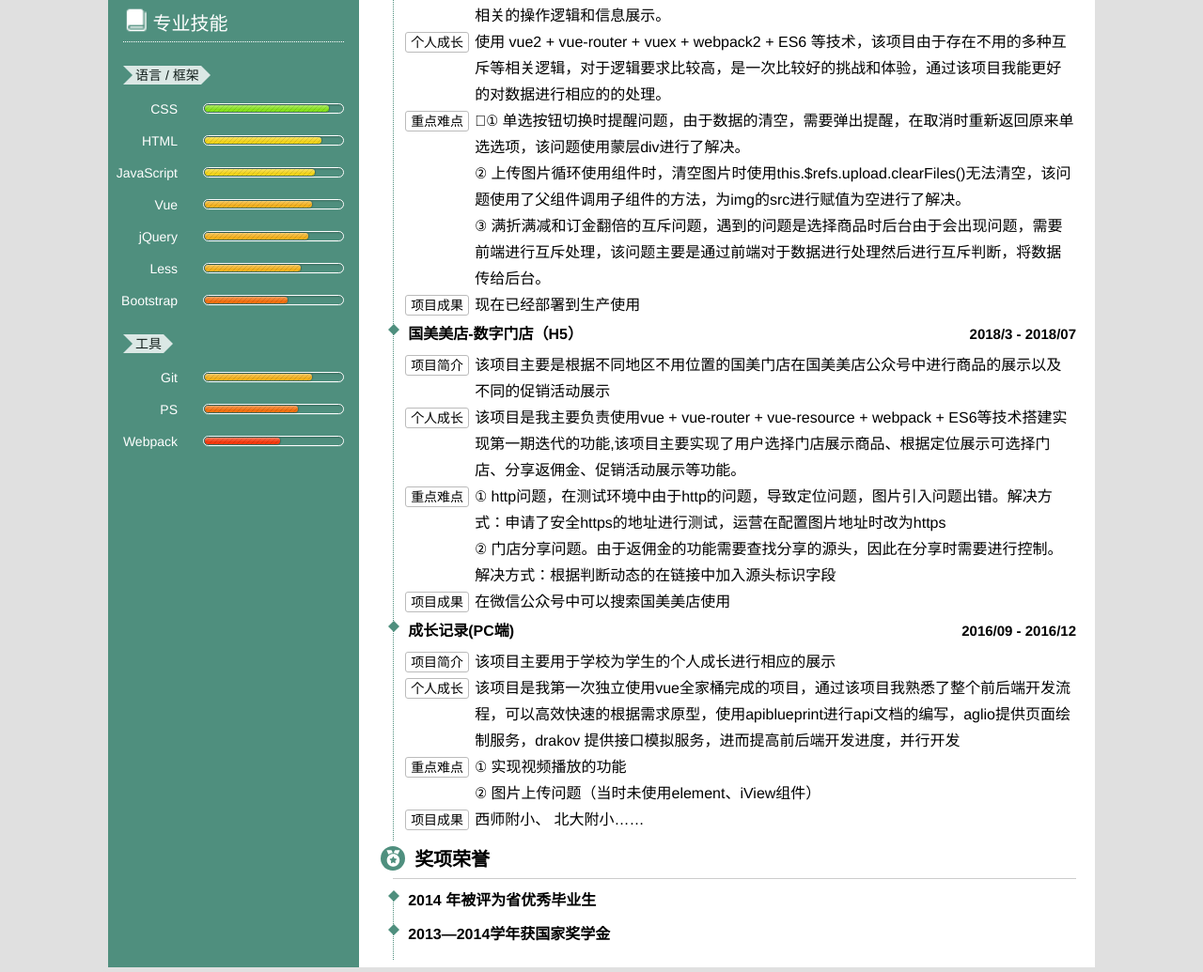
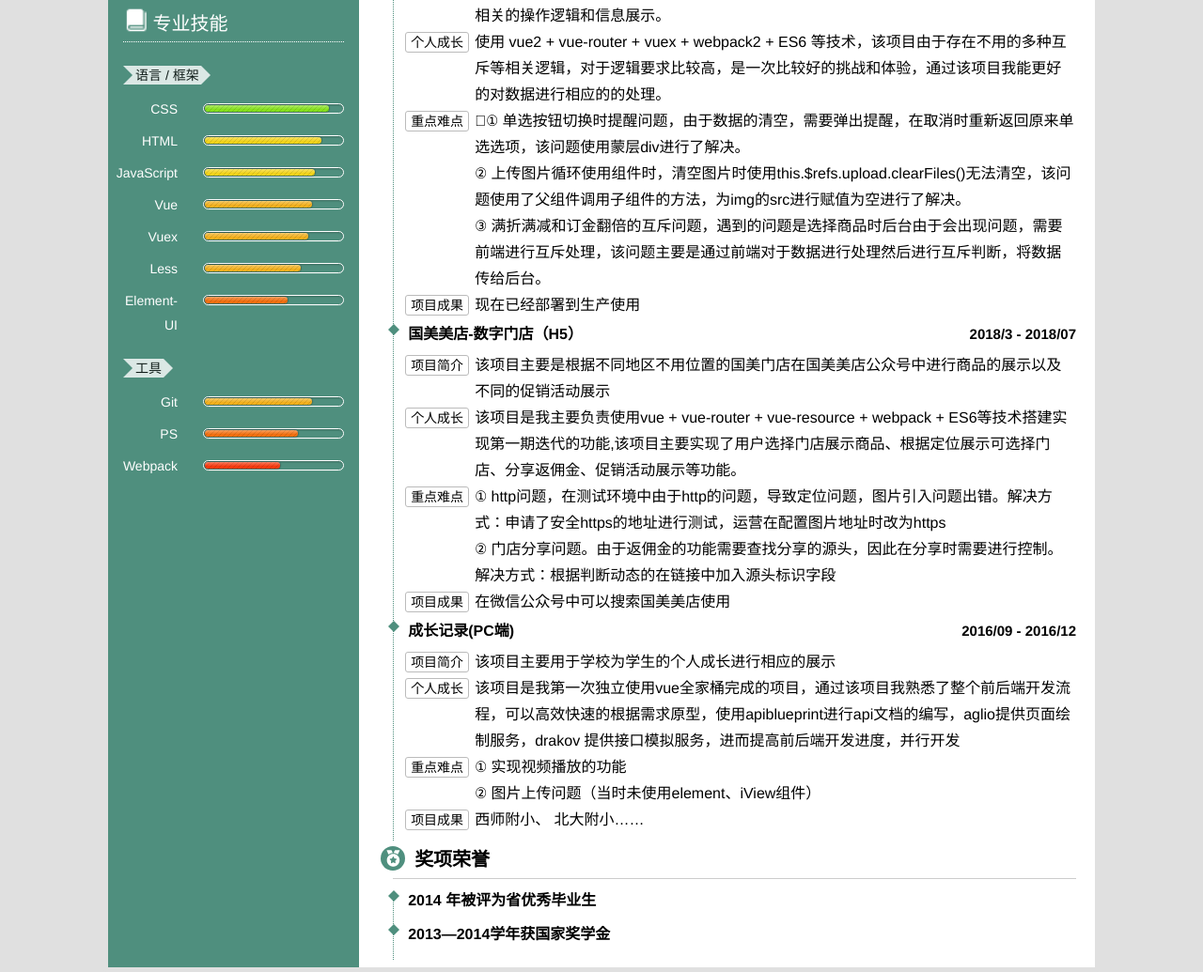
Before and after one commit to slodreamer/resume, a plain HTML site: page index.html in a window 1280 px wide. Shown: the part 767-1802 px from the top of the page at 94% size. Drawn offline with Linux system fonts and the light colour scheme.

Commit message:
feat: 添加技能

```diff
--- a/index.html
+++ b/index.html
@@ -90,7 +90,7 @@
           </div>
           <!-- jQuery -->
           <div class="re-progress progress-jquery clearfix">
-            <span class="fl">jQuery</span>
+            <span class="fl">Vuex</span>
             <div class="progress fr" title="75%">
               <div class="progress-bar"></div>
             </div>
@@ -104,7 +104,7 @@
           </div>
           <!-- Bootstrap -->
           <div class="re-progress progress-bootstrap clearfix">
-            <span class="fl">Bootstrap</span>
+            <span class="fl">Element-UI</span>
             <div class="progress fr" title="60%">
               <div class="progress-bar"></div>
             </div>
```
